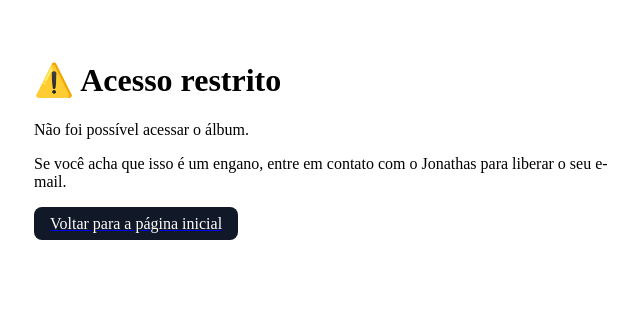
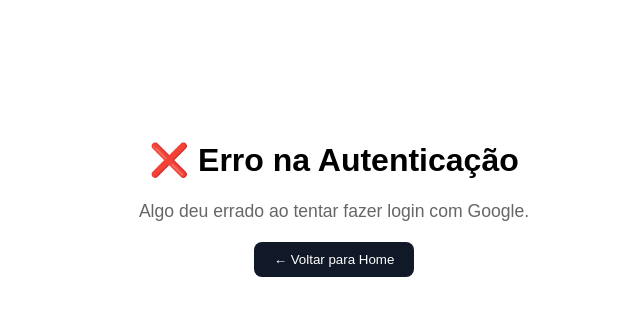
Before and after one commit to patocg/firstproject, a Next.js app: page /auth/error in a window 1280 px wide. Shown: the top 316 px of the page, without its empty margins (306-946 px from the left). Built offline with nearby package versions, Linux system fonts and the light colour scheme.

Commit message:
fix: configuração do NextAuth movido para a localização correta(pages/api/auth/[...nextauth].js)

```diff
--- a/pages/auth/error.js
+++ b/pages/auth/error.js
@@ -1,44 +1,51 @@
-// pages/auth/error.js
-import { useRouter } from "next/router";
-import Link from "next/link";
+import { useRouter } from 'next/router';
 
-export default function AuthErrorPage() {
-  const { query } = useRouter();
-  const error = query.error;
-
-  let message = "Não foi possível acessar o álbum.";
-  if (error === "not_allowed") {
-    message =
-      "Seu e-mail não está autorizado a acessar este álbum privado da família.";
-  } else if (error === "no_email") {
-    message =
-      "Não foi possível encontrar um e-mail válido na sua conta Google.";
-  }
+export default function AuthError() {
+  const router = useRouter();
+  const { error } = router.query;
 
   return (
-    <div style={{ padding: 32, maxWidth: 600, margin: "0 auto" }}>
-      <h1>⚠️ Acesso restrito</h1>
-      <p style={{ marginTop: 16 }}>{message}</p>
-      <p style={{ marginTop: 8 }}>
-        Se você acha que isso é um engano, entre em contato com o Jonathas para
-        liberar o seu e-mail.
+    <div style={{
+      maxWidth: '600px',
+      margin: '100px auto',
+      padding: '20px',
+      textAlign: 'center',
+      fontFamily: 'Arial, sans-serif',
+    }}>
+      <h1>❌ Erro na Autenticação</h1>
+
+      <p style={{ fontSize: '1.1rem', color: '#666' }}>
+        Algo deu errado ao tentar fazer login com Google.
       </p>
 
-      <div style={{ marginTop: 24 }}>
-        <Link href="/">
-          <a
-            style={{
-              padding: "8px 16px",
-              borderRadius: 8,
-              background: "#111827",
-              color: "#fff",
-              textDecoration: "none",
-            }}
-          >
-            Voltar para a página inicial
-          </a>
-        </Link>
-      </div>
+      {error && (
+        <div style={{
+          background: '#fee',
+          border: '1px solid #fcc',
+          borderRadius: '8px',
+          padding: '10px',
+          margin: '20px 0',
+          color: '#c00',
+        }}>
+          <strong>Erro:</strong> {error}
+        </div>
+      )}
+
+      <p style={{ marginTop: '20px' }}>
+        <button
+          onClick={() => router.push('/')}
+          style={{
+            padding: '10px 20px',
+            background: '#111827',
+            color: '#fff',
+            border: 'none',
+            borderRadius: '8px',
+            cursor: 'pointer',
+          }}
+        >
+          ← Voltar para Home
+        </button>
+      </p>
     </div>
   );
 }
```
Also changed, not shown: pages/api/auth/[...nextauth].js (added, +30 -0 lines), pages/auth/signin.js (added, +63 -0 lines).
